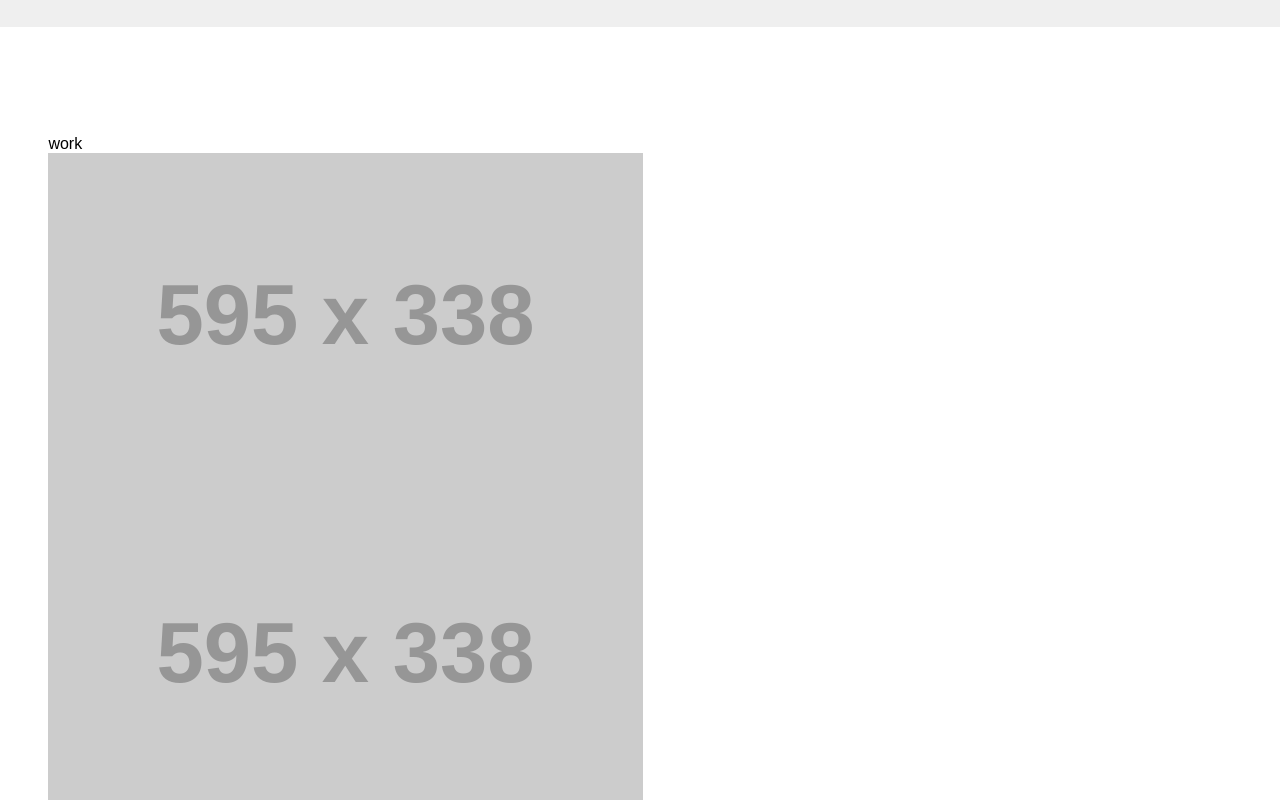
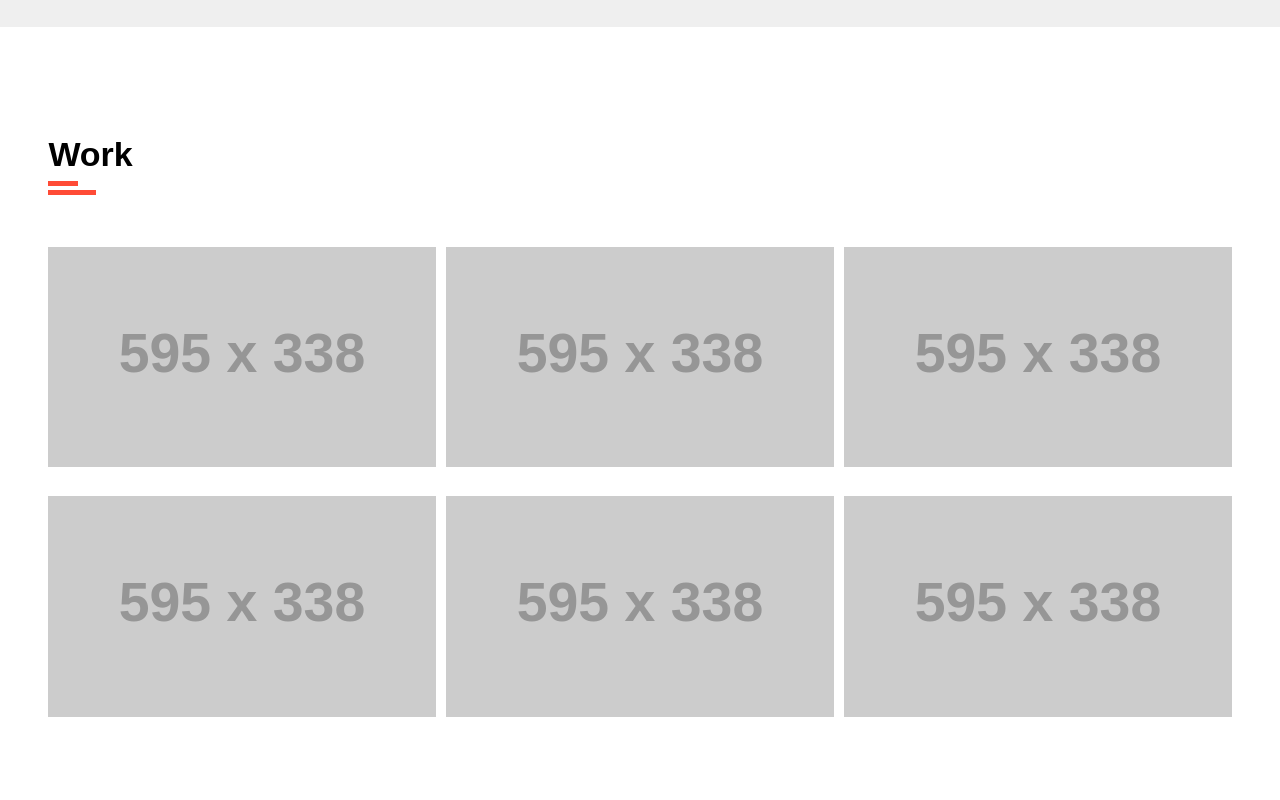
Before and after one commit to AniketShrirao/Walkers-HTML-CSS, a plain HTML site: page index.html in a window 1280 px wide. Shown: the part 2360-3160 px from the top of the page. Drawn offline with Linux system fonts and the light colour scheme; placeholder pictures from the web are drawn by us.

Commit message:
work styling completed

```diff
--- a/assets/css/style.css
+++ b/assets/css/style.css
@@ -343,8 +343,41 @@ header p {
 
 .work { padding: 108px 0;}
 
+.work h3 {
+  margin-bottom: 73px;
+  font-size: 34px;
+  font-weight: 700;
+  position: relative;
+  text-transform: capitalize;
+}
 
+.work h3::before,
+.work h3::after {
+  content: '';
+  height: 5px;
+  background: var(--primary-color);
+  position: absolute;
+}
 
+.work h3::before {
+  width: 4%;
+  top: 140%;
+}
+
+.work h3::after {
+  width: 2.5%;
+  top: 119%;
+  left: 0;
+}
+.work ul {
+  display:flex;
+  flex-wrap: wrap;
+  justify-content: space-between;
+}
+
+.work li { margin-bottom: 29px;}
+
+.work img { max-width: 388px;}
 
 /*=================================
   work styling ends here
```
